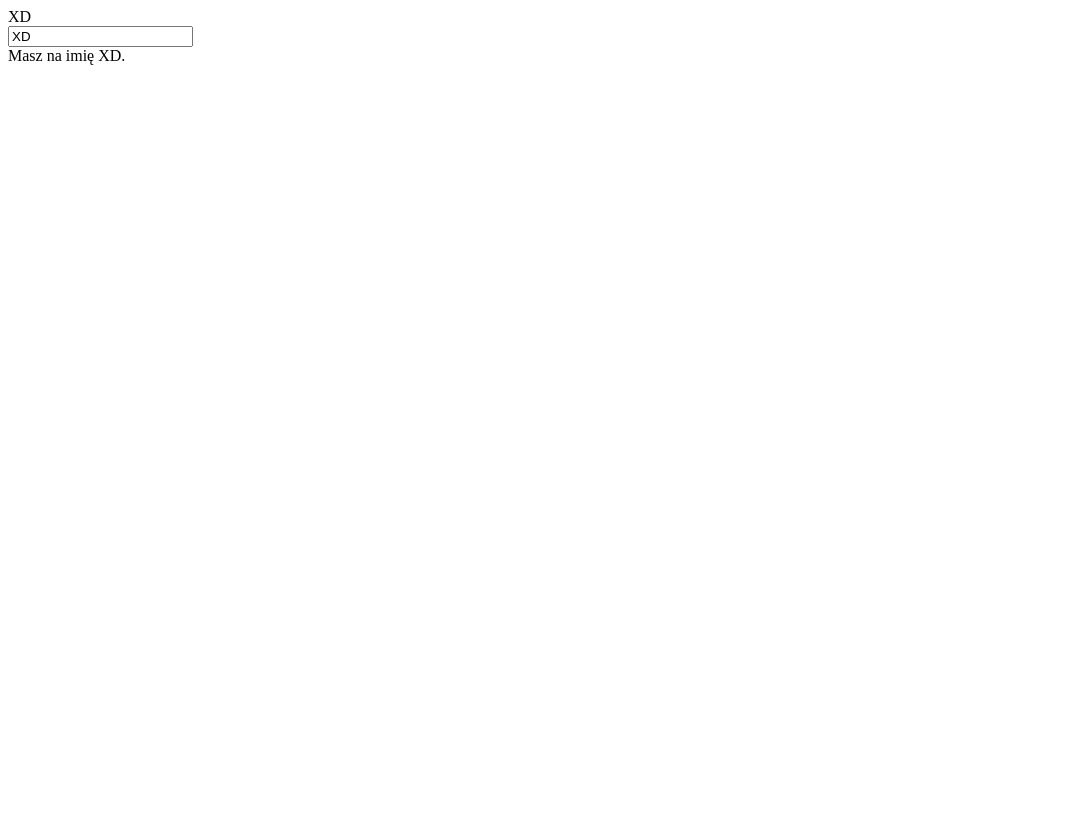
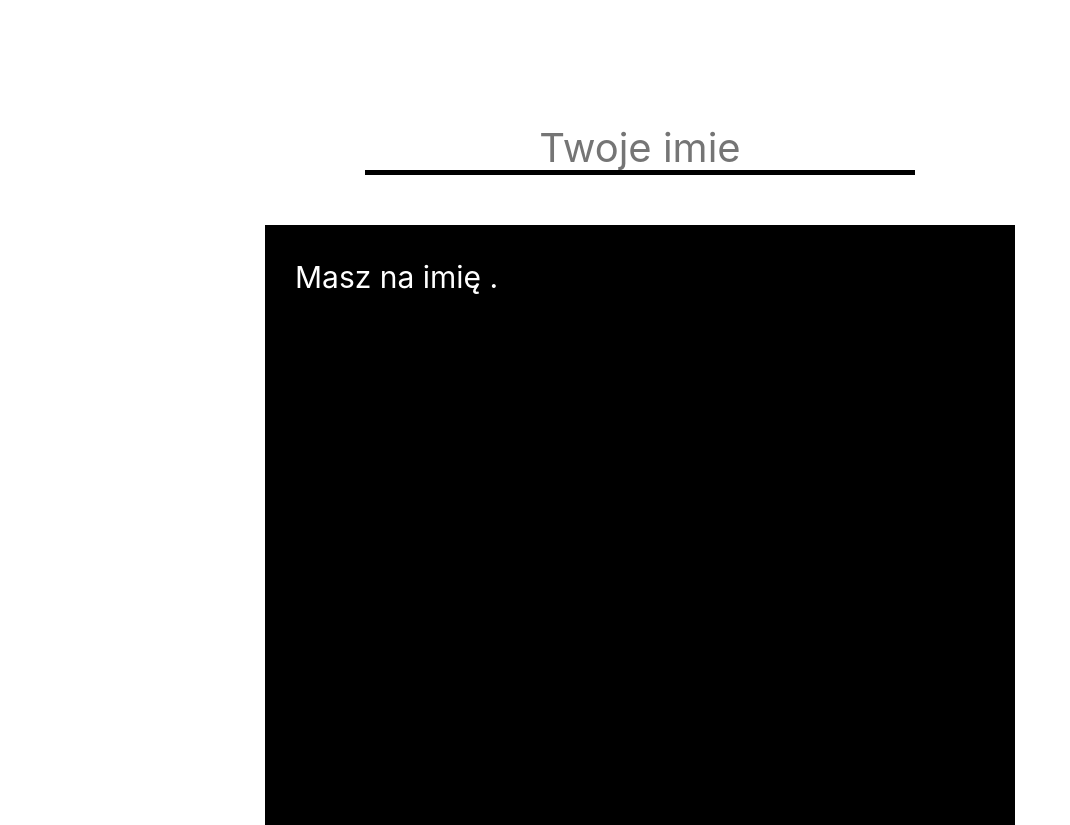
Before and after one commit to allgreed/big-pairing, a React app in the folder front/: page / in a window 1280 px wide. Shown: the whole page, without its empty margins (0-1070 px from the left). Before the commit the page ends 800 px from the top, so only its background shows below. Built offline with nearby package versions, Linux system fonts and the light colour scheme; the HTML template or start-up script is replaced by a standard one.

Commit message:
Refactored code to work like a charm

```diff
--- a/front/src/frontend/css/Main.css
+++ b/front/src/frontend/css/Main.css
@@ -1,10 +1,51 @@
-body {
-    width: 100%
+html, body {
+    width: 100%;
+    height: 100%;
+}
+
+.formo{
+    height:100%;
+}
+
+.formo form {
+    height:100%;
 }
 
 #main {
     margin-left: auto;
     margin-right: auto;
-    width: 600px;
+    width: 800px;
+    height: 100%;
     padding: 25px;
 }
+
+.formo {
+    width: 100%;
+    height: 100%;
+}
+
+.formo > form > div:first-child {
+    padding: 100px;
+    background-color: white;
+    height: 20%;
+}
+
+.formo > form > div:first-child input {
+    display: block;
+    margin: auto;
+    width: 100%;
+    height: 50px;
+    font-size: 40px;
+    text-align: center;
+    color: black;
+    border: none;
+    border-bottom: black 5px solid;
+}
+
+.formo > form > div:last-child {
+    background-color: black;
+    color: white;
+    padding: 30px;
+    font-size: 30px;
+    height: 80%;
+}
--- /dev/null
+++ b/front/src/frontend/css/Random.css
@@ -0,0 +1 @@
+.niceText{color: red; font-size: 5em}
--- a/front/src/frontend/view/App.tsx
+++ b/front/src/frontend/view/App.tsx
@@ -1,41 +1,6 @@
 import ReactDOM from 'react-dom';
 
 import React from 'react';
-import { Formo } from './dynamo/views/concrete/Formo';
+import { Main } from './Main';
 
-import { Text } from './dynamo/views/form/Text';
-import { Output } from './dynamo/views/content/Output';
-import { Switchable, Switcher } from './dynamo/views/complex/Switcher';
-
-const div = document.createElement('div');
-
-const output = (model: any) => (
-    <div>
-        <Output value={model.name}>{(value) => `Masz na imię ${value}. `}</Output>
-        <Output value={model.surname}>{(value) => `A na nazwisko ${value}. `}</Output>
-    </div>
-);
-
-const firstComponent: Switchable = (onSubmit, onBack, model) => (
-    <Formo valueName={'name'} onSubmit={onSubmit} model={model}>
-        {(p, n) => <Text formikProps={p} valueName={n} placeholder={'Twoje imie'} />}
-        {output}
-    </Formo>
-);
-
-const secondComponent: Switchable = (onSubmit, onBack, model) => (
-    <Formo valueName={'surname'} onSubmit={onSubmit} model={model}>
-        {(p, n) => <Text formikProps={p} valueName={n} placeholder={'Twoje nazwisko'} />}
-        {output}
-    </Formo>
-);
-
-ReactDOM.render(
-    <Switcher>
-        {firstComponent}
-        {secondComponent}
-    </Switcher>,
-    div
-);
-
-document.body.appendChild(div);
+ReactDOM.render(<Main />, document.body);
--- a/front/src/frontend/view/Main.tsx
+++ b/front/src/frontend/view/Main.tsx
@@ -1,138 +1,105 @@
 import 'bootstrap/dist/css/bootstrap.css';
 import '../css/Main.css';
 import React from 'react';
-import { Formik, FormikProps } from 'formik';
-import axios from 'axios';
+import { Output } from './dynamo/views/content/Output';
+import { Switchable, Switcher } from './dynamo/views/complex/Switcher';
+import { Formo } from './dynamo/views/concrete/Formo';
+import { Text } from './dynamo/views/form/Text';
+import { Number } from './dynamo/views/form/Number';
 
-class RegisterDTO {
-    constructor(
-        public nickname: string,
-        public email: string,
-        public sex: string,
-        public traits: TraitsDTO
-    ) {}
-}
+export function Main(props: { children?: JSX.Element }) {
+    const output = (model: any) => (
+        <div>
+            <Output value={model.name}>{(value) => `Masz na imię ${value}. `}</Output>
+            <Output value={model.surname}>{(value) => `A na nazwisko ${value}. `}</Output>
+            <Output value={model.openness}>{(value) => `Twoje openness wynosi ${value}. `}</Output>
+            <Output value={model.conscientiousness}>
+                {(value) => `Twoje conscientiousness wynosi ${value}. `}
+            </Output>
+            <Output value={model.extraversion}>
+                {(value) => `Twoje extraversion wynosi ${value}. `}
+            </Output>
+            <Output value={model.neurotism}>{(value) => `Twój neurotyzm wynosi ${value}. `}</Output>
+            <Output value={model.agreeableness}>
+                {(value) => `Twój agreeableness wynosi ${value}. `}
+            </Output>
+        </div>
+    );
 
-class TraitsDTO {
-    constructor(
-        public extroversion: number,
-        public neuroticism: number,
-        public agreeableness: number,
-        public conscientiousness: number,
-        public openness_to_experience: number
-    ) {}
-}
+    const firstComponent: Switchable = (onSubmit, onBack, model) => (
+        <Formo valueName={'name'} onSubmit={onSubmit} model={model}>
+            {(p, n) => <Text formikProps={p} valueName={n} placeholder={'Twoje imie'} />}
+            {output}
+        </Formo>
+    );
 
-export class Main extends React.Component<{}, {}> {
-    bigFive = [
-        'extroversion',
-        'neuroticism',
-        'agreeableness',
-        'conscientiousness',
-        'openness_to_experience',
-    ];
+    const secondComponent: Switchable = (onSubmit, onBack, model) => (
+        <Formo valueName={'surname'} onSubmit={onSubmit} model={model}>
+            {(p, n) => <Text formikProps={p} valueName={n} placeholder={'Twoje nazwisko'} />}
+            {output}
+        </Formo>
+    );
 
-    constructor(props: {}) {
-        super(props);
-    }
+    const openness: Switchable = (onSubmit, onBack, model) => (
+        <Formo valueName={'openness'} onSubmit={onSubmit} model={model}>
+            {(p, n) => (
+                <Number formikProps={p} valueName={n} placeholder={'Your BigFive Openness'} />
+            )}
+            {output}
+        </Formo>
+    );
 
-    createSlider(props: FormikProps<any>, value: string) {
+    const conscientiousness: Switchable = (onSubmit, onBack, model) => (
+        <Formo valueName={'conscientiousness'} onSubmit={onSubmit} model={model}>
+            {(p, n) => (
+                <Number
+                    formikProps={p}
+                    valueName={n}
+                    placeholder={'Your BigFive Conscientiousness'}
+                />
+            )}
+            {output}
+        </Formo>
+    );
+
+    const extraversion: Switchable = (onSubmit, onBack, model) => (
+        <Formo valueName={'extraversion'} onSubmit={onSubmit} model={model}>
+            {(p, n) => (
+                <Number formikProps={p} valueName={n} placeholder={'Your BigFive Extraversion'} />
+            )}
+            {output}
+        </Formo>
+    );
+
+    const neurotism: Switchable = (onSubmit, onBack, model) => (
+        <Formo valueName={'neurotism'} onSubmit={onSubmit} model={model}>
+            {(p, n) => (
+                <Number formikProps={p} valueName={n} placeholder={'Your BigFive Neuroticism'} />
+            )}
+            {output}
+        </Formo>
+    );
+
+    const agreeableness: Switchable = (onSubmit, onBack, model) => (
+        <Formo valueName={'agreeableness'} onSubmit={onSubmit} model={model}>
+            {(p, n) => (
+                <Number formikProps={p} valueName={n} placeholder={'Your BigFive Agreeableness'} />
+            )}
+            {output}
+        </Formo>
+    );
+
     return (
-            <span key={value}>
-                <label>{value}:</label>
-                <input
-                    type="number"
-                    onChange={props.handleChange}
-                    value={props.values[value]}
-                    min={0}
-                    max={100}
-                    onBlur={props.handleBlur}
-                    name={value}
-                />
-                <br />
-            </span>
+        <div id={'main'}>
+            <Switcher>
+                {firstComponent}
+                {secondComponent}
+                {openness}
+                {conscientiousness}
+                {extraversion}
+                {neurotism}
+                {agreeableness}
+            </Switcher>
+        </div>
     );
 }
-
-    submit(values: any) {
-        const registerDTO = new RegisterDTO(
-            values.name,
-            values.email,
-            values.sex,
-            new TraitsDTO(
-                values.extroversion,
-                values.neuroticism,
-                values.agreeableness,
-                values.conscientiousness,
-                values.openness_to_experience
-            )
-        );
-
-        axios.post('http://localhost:5000/register', registerDTO).then(() => alert('kurwa'));
-        console.log('pozdro');
-    }
-
-    // eslint-disable-next-line @typescript-eslint/no-explicit-any
-    render(): any {
-        return (
-            <Formik
-                initialValues={{
-                    name: '',
-                    email: '',
-                    sex: 'Female',
-                    ...Object.fromEntries(this.bigFive.map((x: any) => [x, 50])),
-                }}
-                onSubmit={(values: any, actions: any) => {
-                    this.submit(values);
-                }}
-            >
-                {(props: any) => (
-                    <form onSubmit={props.handleSubmit}>
-                        <input
-                            type="text"
-                            onChange={props.handleChange}
-                            placeholder={'Twoje Imie'}
-                            onBlur={props.handleBlur}
-                            value={props.values.name}
-                            name="name"
-                        />
-                        <br />
-                        <input
-                            type="email"
-                            onChange={props.handleChange}
-                            placeholder={'Twój Email'}
-                            onBlur={props.handleBlur}
-                            value={props.values.email}
-                            name="email"
-                        />
-                        <br />
-                        {this.bigFive.map((x) => this.createSlider(props, x))}
-
-                        <label>Facet</label>
-                        <input
-                            type="radio"
-                            name="Male"
-                            value="Male"
-                            checked={props.values.sex === 'Male'}
-                            onChange={props.handleChange}
-                        />
-                        <label>MordaKobieta</label>
-                        <input
-                            type="radio"
-                            name="Female"
-                            value="Female"
-                            checked={props.values.sex === 'Female'}
-                            onChange={props.handleChange}
-                        />
-                        <br />
-
-                        {props.errors.name && <div id="feedback">{props.errors.name}</div>}
-                        <button type="submit" name="submit">
-                            Submit
-                        </button>
-                    </form>
-                )}
-            </Formik>
-        );
-    }
-}
--- a/front/src/frontend/view/dynamo/views/complex/Switcher.tsx
+++ b/front/src/frontend/view/dynamo/views/complex/Switcher.tsx
@@ -19,7 +19,8 @@ export class Switcher extends React.Component<X, D> {
             console.log('MASAKRA');
             this.setState((state, props) => ({
                 model: model,
-                index: state.index + 1,
+                index:
+                    state.index == this.props.children.length - 1 ? state.index : state.index + 1,
             }));
         };
         const onBack = (model: any): void => {};
@@ -27,7 +28,7 @@ export class Switcher extends React.Component<X, D> {
             x(onsubmit, onBack, this.state.model)
         );
 
-        return <div>{populateSwitchable[this.state.index]}</div>;
+        return <>{populateSwitchable[this.state.index]}</>;
     }
 }
 
--- a/front/src/frontend/view/dynamo/views/concrete/Formo.tsx
+++ b/front/src/frontend/view/dynamo/views/concrete/Formo.tsx
@@ -14,12 +14,12 @@ export class Formo extends React.Component<FormoProps, any> {
 
     render() {
         return (
-            <div>
-                <div>XD</div>
+            <div className={'formo'}>
                 <Formik
+                    key={this.props.valueName}
                     enableReinitialize
-                    initialValues={objectFrom(this.props.valueName, 'XD')}
-                    onSubmit={(values: any, actions: any) => {
+                    initialValues={objectFrom(this.props.valueName, '')}
+                    onSubmit={(values: any) => {
                         this.props.onSubmit({
                             ...this.props.model,
                             ...values,
--- /dev/null
+++ b/front/src/frontend/view/dynamo/views/form/Number.tsx
@@ -0,0 +1,26 @@
+import React from 'react';
+import { FormikProps } from 'formik';
+
+export function Number(props: UpperFormProps) {
+    return (
+        <input
+            type="number"
+            min={0}
+            max={99}
+            onChange={props.formikProps.handleChange}
+            placeholder={props.placeholder}
+            onBlur={props.formikProps.handleBlur}
+            value={props.formikProps.values[props.valueName]}
+            name={props.valueName}
+            autoComplete="off"
+        />
+    );
+}
+
+export class UpperFormProps {
+    constructor(
+        public valueName: string,
+        public formikProps: FormikProps<any>,
+        public placeholder: string
+    ) {}
+}
```
Also changed, not shown: front/src/frontend/view/dynamo/views/form/Text2.tsx (deleted, +0 -20 lines). Lines whose indentation alone changed are shown as unchanged.
